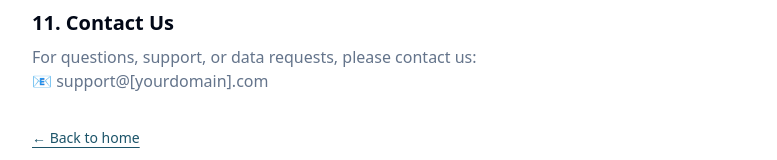
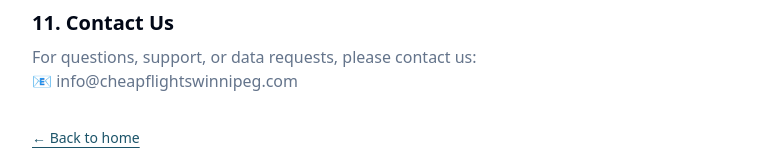
Before and after one commit to jonasbelcina/flights-subscription, a Next.js app: page /terms in a window 1280 px wide. Shown: the part 2103-2263 px from the top of the page, without its empty margins (240-1017 px from the left). Built offline with nearby package versions, Linux system fonts and the light colour scheme.

Commit message:
update email contact

```diff
--- a/app/terms/page.tsx
+++ b/app/terms/page.tsx
@@ -129,7 +129,7 @@ export default function TermsPage() {
             <h2 className="text-xl font-semibold">11. Contact Us</h2>
             <p className="mt-2 text-muted-foreground">
               For questions, support, or data requests, please contact us:<br />
-              <span role="img" aria-label="email">📧</span> <span className="whitespace-nowrap">support@[yourdomain].com</span>
+              <span role="img" aria-label="email">📧</span> <span className="whitespace-nowrap">info@cheapflightswinnipeg.com</span>
             </p>
           </section>
         </div>
```
